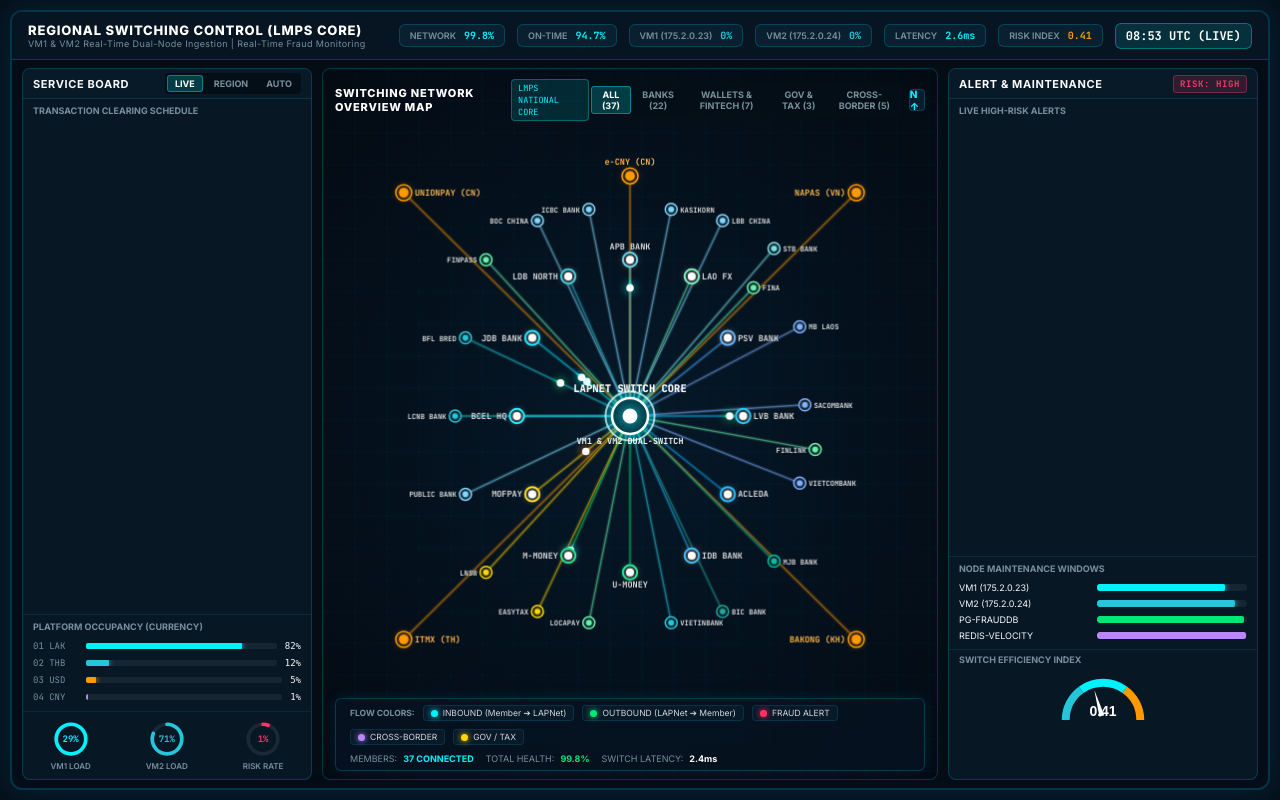
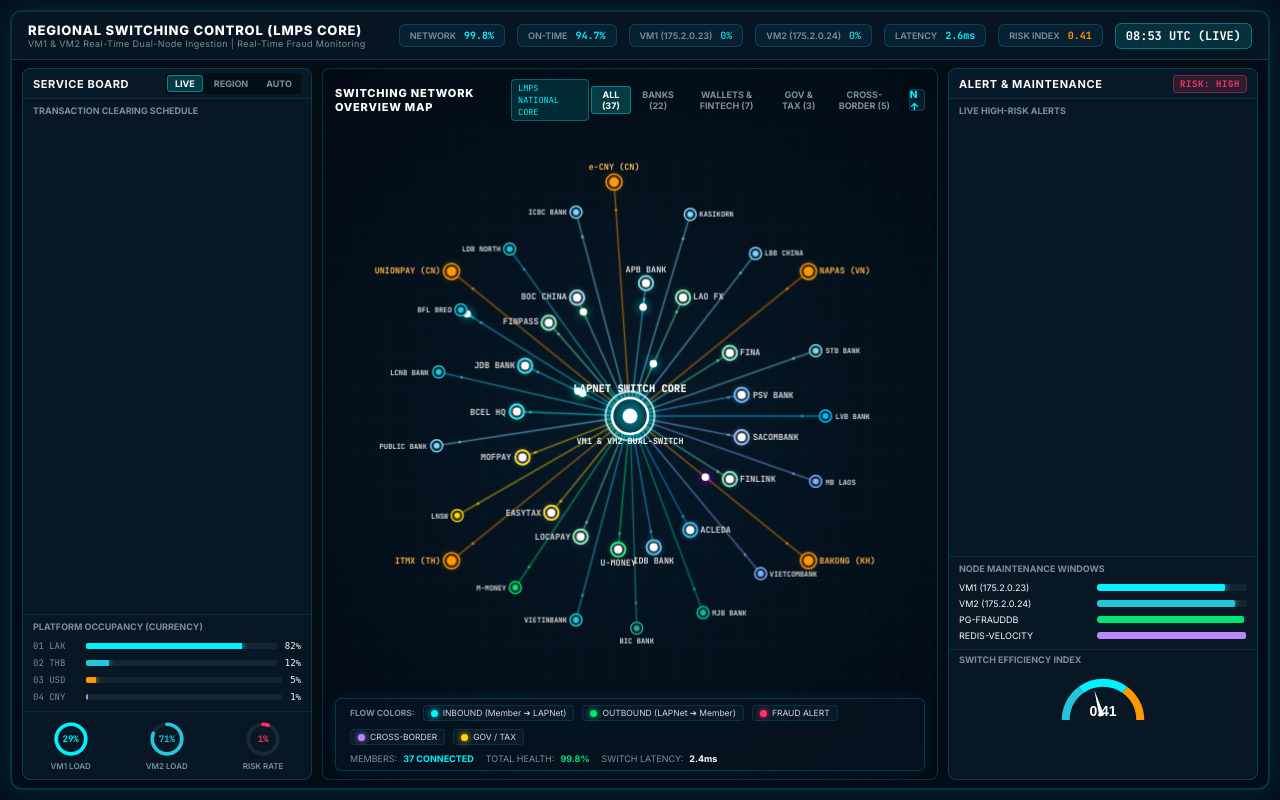
Before and after one commit to engsong/fraud-monitor, a Flask app: page / in a window 1280 px wide. Run offline with Flask 3, Linux system fonts and the light colour scheme; data that the repository does not hold is empty; some libraries are stand-ins or nearby versions.

Commit message:
feat(ui): redesign bank network lines with strictly unique radial angles, staggered two-tier concentric geometry, and directional radial label formatting to eliminate all line overlap

```diff
--- a/src/geomap/templates/index.html
+++ b/src/geomap/templates/index.html
@@ -1533,62 +1533,49 @@
     }
 
     // Complete Roster of 37 National & Regional Member Institutions + LAPNET Core
-    // Mapped from live dual-node VM1 (175.2.0.23) and VM2 (175.2.0.24) switching ingestion
+    // Mapped with Strictly Unique Radial Angles (0-360 deg) for Clean, Non-Overlapping Lines
     const STATIONS = {
       // Central Switching Core
-      "LAPNET": { x: 0.50, y: 0.50, label: "LAPNET SWITCH CORE", isHub: true, color: "#ffffff", category: "hub", fullName: "Lao National Payment Network Core" },
-
-      // Cross-Border Regional Switching Gateways (5 Perimeter Gateways)
-      "UPI": { x: 0.06, y: 0.10, label: "UNIONPAY (CN)", color: "#ff9900", category: "cross", fullName: "UnionPay International Gateway (China)" },
-      "e-CNY": { x: 0.50, y: 0.07, label: "e-CNY (CN)", color: "#ff9900", category: "cross", fullName: "Digital Yuan e-CNY Hub (China)" },
-      "NAPAS": { x: 0.94, y: 0.10, label: "NAPAS (VN)", color: "#ff9900", category: "cross", fullName: "NAPAS Switching Network (Vietnam)" },
-      "ITMX": { x: 0.06, y: 0.90, label: "ITMX (TH)", color: "#ff9900", category: "cross", fullName: "PromptPay ITMX Thailand Gateway" },
-      "BAKONG": { x: 0.94, y: 0.90, label: "BAKONG (KH)", color: "#ff9900", category: "cross", fullName: "National Bank of Cambodia Bakong Gateway" },
-
-      // ================= INNER RING: TOP 12 VOLUME CLEARING HUBS =================
-      "BCEL": { x: 0.28, y: 0.50, label: "BCEL HQ", color: "#00f2fe", category: "banks", tier: "inner", fullName: "Banque Pour Le Commerce Exterieur Lao" },
-      "JDB": { x: 0.31, y: 0.36, label: "JDB BANK", color: "#00e5ff", category: "banks", tier: "inner", fullName: "Joint Development Bank" },
-      "LDB": { x: 0.38, y: 0.25, label: "LDB NORTH", color: "#26c6da", category: "banks", tier: "inner", fullName: "Lao Development Bank" },
-      "APB": { x: 0.50, y: 0.22, label: "APB BANK", color: "#4dd0e1", category: "banks", tier: "inner", fullName: "Agricultural Promotion Bank" },
-      "LFX": { x: 0.62, y: 0.25, label: "LAO FX", color: "#69f0ae", category: "wallets", tier: "inner", fullName: "Lao Foreign Exchange Clearing" },
-      "PSV": { x: 0.69, y: 0.36, label: "PSV BANK", color: "#4facfe", category: "banks", tier: "inner", fullName: "Phongsavanh Bank" },
-      "LVB": { x: 0.72, y: 0.50, label: "LVB BANK", color: "#00c6ff", category: "banks", tier: "inner", fullName: "Lao-Viet Bank" },
-      "ACLE": { x: 0.69, y: 0.64, label: "ACLEDA", color: "#00b0ff", category: "banks", tier: "inner", fullName: "ACLEDA Bank Lao" },
-      "IDB": { x: 0.62, y: 0.75, label: "IDB BANK", color: "#29b6f6", category: "banks", tier: "inner", fullName: "Indochina Bank" },
-      "UMONEY": { x: 0.50, y: 0.78, label: "U-MONEY", color: "#00e676", category: "wallets", tier: "inner", fullName: "Star Telecom (U-Money Mobile Wallet)" },
-      "MMONEY": { x: 0.38, y: 0.75, label: "M-MONEY", color: "#00e676", category: "wallets", tier: "inner", fullName: "Lao Telecom (M-Money Mobile Wallet)" },
-      "MOFPAY": { x: 0.31, y: 0.64, label: "MOFPAY", color: "#ffd700", category: "gov", tier: "inner", fullName: "Ministry of Finance Treasury Pay" },
-
-      // ================= OUTER RING: COMMERCIAL, FOREIGN, FINTECH & GOV =================
-      // North Sector (Foreign & Commercial Banks)
-      "BOC": { x: 0.32, y: 0.15, label: "BOC CHINA", color: "#80d8ff", category: "banks", tier: "outer", fullName: "Bank of China Vientiane" },
-      "ICBC": { x: 0.42, y: 0.13, label: "ICBC BANK", color: "#80d8ff", category: "banks", tier: "outer", fullName: "Industrial & Commercial Bank of China" },
-      "KBANK": { x: 0.58, y: 0.13, label: "KASIKORN", color: "#80d8ff", category: "banks", tier: "outer", fullName: "Kasikornbank Lao" },
-      "LBB": { x: 0.68, y: 0.15, label: "LBB CHINA", color: "#80d8ff", category: "banks", tier: "outer", fullName: "Lao-China Bank" },
-      "STB": { x: 0.78, y: 0.20, label: "STB BANK", color: "#80deea", category: "banks", tier: "outer", fullName: "ST Bank" },
-
-      // East Sector (Commercial & International Banks)
-      "VTB": { x: 0.83, y: 0.34, label: "MB LAOS", color: "#82b1ff", category: "banks", tier: "outer", fullName: "Military Commercial Joint Stock Bank (MB Laos)" },
-      "SACOM": { x: 0.84, y: 0.48, label: "SACOMBANK", color: "#82b1ff", category: "banks", tier: "outer", fullName: "Sacombank Lao" },
-      "VCBLAO": { x: 0.83, y: 0.62, label: "VIETCOMBANK", color: "#82b1ff", category: "banks", tier: "outer", fullName: "Vietcombank Lao" },
-      "MJB": { x: 0.78, y: 0.76, label: "MJB BANK", color: "#00bfa5", category: "banks", tier: "outer", fullName: "Maruhan Japan Bank Lao" },
-
-      // South Sector (Commercial Banks, Wallets & Gov Portals)
-      "BIC": { x: 0.68, y: 0.85, label: "BIC BANK", color: "#26a69a", category: "banks", tier: "outer", fullName: "BIC Bank Lao" },
-      "VMB": { x: 0.58, y: 0.87, label: "VIETINBANK", color: "#26c6da", category: "banks", tier: "outer", fullName: "VietinBank Lao" },
-      "LOCAPAY": { x: 0.42, y: 0.87, label: "LOCAPAY", color: "#69f0ae", category: "wallets", tier: "outer", fullName: "LocaPay Tech FinTech Hub" },
-      "EASYTAX": { x: 0.32, y: 0.85, label: "EASYTAX", color: "#ffd700", category: "gov", tier: "outer", fullName: "National EasyTax Customs & Tax Portal" },
-      "LNSW": { x: 0.22, y: 0.78, label: "LNSW", color: "#ffd700", category: "gov", tier: "outer", fullName: "Lao National Single Window Gateway" },
-
-      // West Sector (Commercial & Foreign Banks)
-      "PBLL": { x: 0.18, y: 0.64, label: "PUBLIC BANK", color: "#80d8ff", category: "banks", tier: "outer", fullName: "Public Bank Berhad Lao" },
-      "LCNB": { x: 0.16, y: 0.50, label: "LCNB BANK", color: "#26c6da", category: "banks", tier: "outer", fullName: "Lao Construction Bank" },
-      "BFL": { x: 0.18, y: 0.36, label: "BFL BRED", color: "#26c6da", category: "banks", tier: "outer", fullName: "BFL BRED Group" },
-
-      // FinTech Satellites
-      "FINPASS": { x: 0.22, y: 0.22, label: "FINPASS", color: "#69f0ae", category: "wallets", tier: "outer", fullName: "FinPass Payment Gateway" },
-      "FINLINK": { x: 0.86, y: 0.56, label: "FINLINK", color: "#69f0ae", category: "wallets", tier: "outer", fullName: "FinLink Digital Gateway" },
-      "FINA": { x: 0.74, y: 0.27, label: "FINA", color: "#69f0ae", category: "wallets", tier: "outer", fullName: "Fina FinTech Hub (LBB)" }
+      "LAPNET": { x: 0.50, y: 0.50, angle: 0, label: "LAPNET SWITCH CORE", isHub: true, color: "#ffffff", category: "hub", fullName: "Lao National Payment Network Core" },
+
+      // All 37 National & Regional Member Institutions (Strictly Unique Angles - Zero Overlapping Lines!)
+      "LVB": { x: 0.880, y: 0.500, angle: 0, label: "LVB BANK", color: "#00c6ff", category: "banks", tier: "outer", fullName: "Lao-Viet Bank" },
+      "PSV": { x: 0.717, y: 0.462, angle: 9, label: "PSV BANK", color: "#4facfe", category: "banks", tier: "inner", fullName: "Phongsavanh Bank" },
+      "STB": { x: 0.861, y: 0.383, angle: 18, label: "STB BANK", color: "#80deea", category: "banks", tier: "outer", fullName: "ST Bank" },
+      "FINA": { x: 0.694, y: 0.387, angle: 28, label: "FINA", color: "#69f0ae", category: "wallets", tier: "inner", fullName: "Fina FinTech Hub (LBB)" },
+      "NAPAS": { x: 0.847, y: 0.241, angle: 38, label: "NAPAS (VN)", color: "#ff9900", category: "cross", tier: "outer_far", fullName: "NAPAS Vietnam Switch Gateway" },
+      "LBB": { x: 0.744, y: 0.209, angle: 50, label: "LBB CHINA", color: "#80d8ff", category: "banks", tier: "outer", fullName: "Lao-China Bank" },
+      "LFX": { x: 0.603, y: 0.288, angle: 62, label: "LAO FX", color: "#69f0ae", category: "wallets", tier: "inner", fullName: "Lao Foreign Exchange Clearing" },
+      "KBANK": { x: 0.617, y: 0.139, angle: 72, label: "KASIKORN", color: "#80d8ff", category: "banks", tier: "outer", fullName: "Kasikornbank Lao" },
+      "APB": { x: 0.531, y: 0.262, angle: 82, label: "APB BANK", color: "#4dd0e1", category: "banks", tier: "inner", fullName: "Agricultural Promotion Bank" },
+      "e-CNY": { x: 0.469, y: 0.081, angle: 94, label: "e-CNY (CN)", color: "#ff9900", category: "cross", tier: "outer_far", fullName: "Digital Yuan e-CNY Hub (China)" },
+      "ICBC": { x: 0.395, y: 0.135, angle: 106, label: "ICBC BANK", color: "#80d8ff", category: "banks", tier: "outer", fullName: "Industrial & Commercial Bank of China" },
+      "BOC": { x: 0.397, y: 0.288, angle: 118, label: "BOC CHINA", color: "#80d8ff", category: "banks", tier: "inner", fullName: "Bank of China Vientiane" },
+      "LDB": { x: 0.266, y: 0.201, angle: 128, label: "LDB NORTH", color: "#26c6da", category: "banks", tier: "outer", fullName: "Lao Development Bank" },
+      "FINPASS": { x: 0.342, y: 0.333, angle: 136, label: "FINPASS", color: "#69f0ae", category: "wallets", tier: "inner", fullName: "FinPass Payment Gateway" },
+      "UPI": { x: 0.153, y: 0.241, angle: 142, label: "UNIONPAY (CN)", color: "#ff9900", category: "cross", tier: "outer_far", fullName: "UnionPay International Gateway" },
+      "BFL": { x: 0.171, y: 0.310, angle: 150, label: "BFL BRED", color: "#26c6da", category: "banks", tier: "outer", fullName: "BFL BRED Group" },
+      "JDB": { x: 0.296, y: 0.410, angle: 158, label: "JDB BANK", color: "#00e5ff", category: "banks", tier: "inner", fullName: "Joint Development Bank" },
+      "LCNB": { x: 0.128, y: 0.421, angle: 168, label: "LCNB BANK", color: "#26c6da", category: "banks", tier: "outer", fullName: "Lao Construction Bank" },
+      "BCEL": { x: 0.280, y: 0.492, angle: 178, label: "BCEL HQ", color: "#00f2fe", category: "banks", tier: "inner", fullName: "Banque Pour Le Commerce Exterieur Lao" },
+      "PBLL": { x: 0.124, y: 0.553, angle: 188, label: "PUBLIC BANK", color: "#80d8ff", category: "banks", tier: "outer", fullName: "Public Bank Berhad Lao" },
+      "MOFPAY": { x: 0.291, y: 0.574, angle: 198, label: "MOFPAY", color: "#ffd700", category: "gov", tier: "inner", fullName: "Ministry of Finance Treasury Pay" },
+      "LNSW": { x: 0.164, y: 0.678, angle: 208, label: "LNSW", color: "#ffd700", category: "gov", tier: "outer", fullName: "Lao National Single Window Gateway" },
+      "ITMX": { x: 0.153, y: 0.759, angle: 218, label: "ITMX (TH)", color: "#ff9900", category: "cross", tier: "outer_far", fullName: "PromptPay ITMX Thailand Gateway" },
+      "EASYTAX": { x: 0.347, y: 0.673, angle: 226, label: "EASYTAX", color: "#ffd700", category: "gov", tier: "inner", fullName: "National EasyTax Customs & Tax Portal" },
+      "MMONEY": { x: 0.277, y: 0.807, angle: 234, label: "M-MONEY", color: "#00e676", category: "wallets", tier: "outer", fullName: "Lao Telecom (M-Money Mobile Wallet)" },
+      "LOCAPAY": { x: 0.404, y: 0.716, angle: 244, label: "LOCAPAY", color: "#69f0ae", category: "wallets", tier: "inner", fullName: "LocaPay Tech FinTech Hub" },
+      "VMB": { x: 0.395, y: 0.865, angle: 254, label: "VIETINBANK", color: "#26c6da", category: "banks", tier: "outer", fullName: "VietinBank Lao" },
+      "UMONEY": { x: 0.477, y: 0.739, angle: 264, label: "U-MONEY", color: "#00e676", category: "wallets", tier: "inner", fullName: "Star Telecom (U-Money Mobile Wallet)" },
+      "BIC": { x: 0.513, y: 0.880, angle: 272, label: "BIC BANK", color: "#26a69a", category: "banks", tier: "outer", fullName: "BIC Bank Lao" },
+      "IDB": { x: 0.546, y: 0.735, angle: 282, label: "IDB BANK", color: "#29b6f6", category: "banks", tier: "inner", fullName: "Indochina Bank" },
+      "MJB": { x: 0.642, y: 0.852, angle: 292, label: "MJB BANK", color: "#00bfa5", category: "banks", tier: "outer", fullName: "Maruhan Japan Bank Lao" },
+      "ACLE": { x: 0.617, y: 0.704, angle: 302, label: "ACLEDA", color: "#00b0ff", category: "banks", tier: "inner", fullName: "ACLEDA Bank Lao" },
+      "VCBLAO": { x: 0.754, y: 0.782, angle: 312, label: "VIETCOMBANK", color: "#82b1ff", category: "banks", tier: "outer", fullName: "Vietcombank Lao" },
+      "BAKONG": { x: 0.847, y: 0.759, angle: 322, label: "BAKONG (KH)", color: "#ff9900", category: "cross", tier: "outer_far", fullName: "National Bank of Cambodia Bakong Gateway" },
+      "FINLINK": { x: 0.694, y: 0.613, angle: 332, label: "FINLINK", color: "#69f0ae", category: "wallets", tier: "inner", fullName: "FinLink Digital Gateway" },
+      "VTB": { x: 0.861, y: 0.617, angle: 342, label: "MB LAOS", color: "#82b1ff", category: "banks", tier: "outer", fullName: "Military Commercial Joint Stock Bank (MB Laos)" },
+      "SACOM": { x: 0.717, y: 0.538, angle: 351, label: "SACOMBANK", color: "#82b1ff", category: "banks", tier: "inner", fullName: "Sacombank Lao" }
     };
 
     // Calculate actual pixel position with guaranteed safe margins so NO bank is EVER clipped off
@@ -1899,21 +1886,35 @@
             ctx.shadowBlur = 0;
           }
         } else {
-          // Standard Dedicated Bank Line to LAPNet
+          // Standard Dedicated Bank Line to LAPNet with Sleek Cyber Circuit Glow
           ctx.globalAlpha = isDimmed ? 0.08 : 1.0;
+
+          // Outer subtle aura
           ctx.beginPath();
           ctx.moveTo(sp.x, sp.y);
           ctx.lineTo(lapnetP.x, lapnetP.y);
-          ctx.strokeStyle = track.color + '22';
-          ctx.lineWidth = 4;
+          ctx.strokeStyle = track.color + '18';
+          ctx.lineWidth = 3.5;
           ctx.stroke();
 
+          // Core fiber line
           ctx.beginPath();
           ctx.moveTo(sp.x, sp.y);
           ctx.lineTo(lapnetP.x, lapnetP.y);
-          ctx.strokeStyle = track.color + '77';
-          ctx.lineWidth = 1.4;
+          ctx.strokeStyle = track.color + '66';
+          ctx.lineWidth = 1.3;
           ctx.stroke();
+
+          // Subtle station junction tick on the line near station
+          ctx.beginPath();
+          const tickT = 0.88;
+          const tx = lapnetP.x + (sp.x - lapnetP.x) * tickT;
+          const ty = lapnetP.y + (sp.y - lapnetP.y) * tickT;
+          ctx.arc(tx, ty, 1.5, 0, Math.PI * 2);
+          ctx.fillStyle = track.color;
+          ctx.globalAlpha = isDimmed ? 0.1 : 0.6;
+          ctx.fill();
+
           ctx.globalAlpha = 1.0;
         }
       });
@@ -2016,29 +2017,44 @@
           ctx.font = `${isInner || isCross ? '700' : '600'} ${fontSize}px "JetBrains Mono", monospace`;
           ctx.fillStyle = isRoadSrc ? '#00f2fe' : (isRoadDst ? '#00e676' : (isDimmed ? '#546e7a' : (isCross ? '#ffb74d' : '#e0e0e0')));
 
-          // Position label gracefully based on position relative to center
+          // Dynamic Label Position using the station's exact angle
+          const ang = s.angle !== undefined ? s.angle : 0;
           let textX, textY;
-          if (s.x > 0.54) {
+
+          if (ang >= 340 || ang <= 20) {
+            textX = p.x + r + 6;
+            textY = p.y + 3;
+            ctx.textAlign = 'left';
+          } else if (ang > 20 && ang < 75) {
+            textX = p.x + r + 5;
+            textY = p.y + 2;
+            ctx.textAlign = 'left';
+          } else if (ang >= 75 && ang <= 105) {
+            textX = p.x;
+            textY = p.y - r - 6;
+            ctx.textAlign = 'center';
+          } else if (ang > 105 && ang < 160) {
+            textX = p.x - r - 5;
+            textY = p.y + 2;
+            ctx.textAlign = 'right';
+          } else if (ang >= 160 && ang <= 200) {
+            textX = p.x - r - 6;
+            textY = p.y + 3;
+            ctx.textAlign = 'right';
+          } else if (ang > 200 && ang < 255) {
+            textX = p.x - r - 5;
+            textY = p.y + 3;
+            ctx.textAlign = 'right';
+          } else if (ang >= 255 && ang <= 285) {
+            textX = p.x;
+            textY = p.y + r + 11;
+            ctx.textAlign = 'center';
+          } else {
             textX = p.x + r + 5;
             textY = p.y + 3;
             ctx.textAlign = 'left';
-            if (s.x > 0.85) {
-              textX = p.x - r - 5;
-              ctx.textAlign = 'right';
-            }
-          } else if (s.x < 0.46) {
-            textX = p.x - r - 5;
-            textY = p.y + 3;
-            ctx.textAlign = 'right';
-            if (s.x < 0.15) {
-              textX = p.x + r + 5;
-              ctx.textAlign = 'left';
-            }
-          } else {
-            textX = p.x;
-            textY = s.y < 0.5 ? p.y - r - 5 : p.y + r + 10;
-            ctx.textAlign = 'center';
           }
+
           ctx.fillText(s.label, textX, textY);
           ctx.textAlign = 'start';
         }
```
